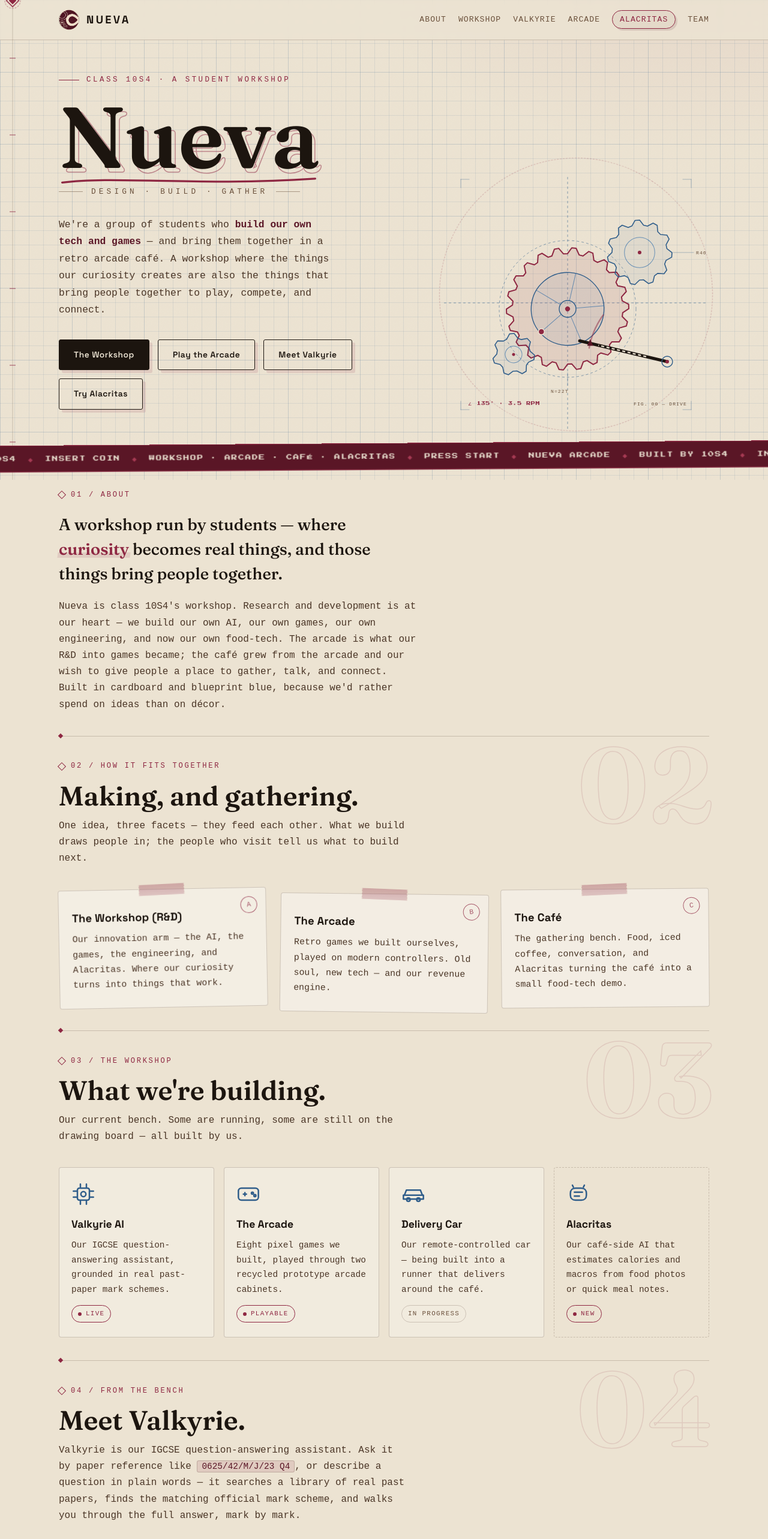
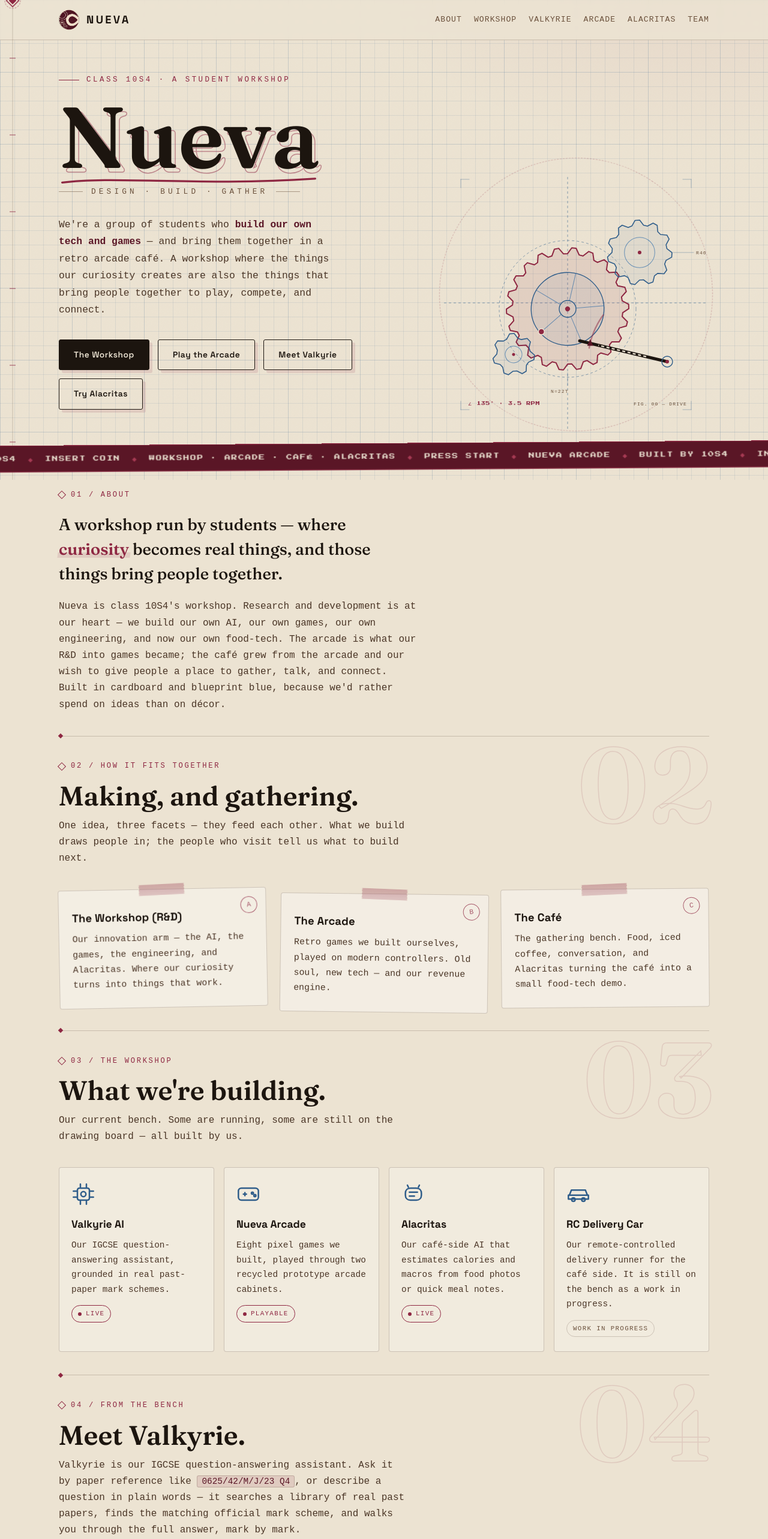
Before and after one commit to majjesticbanana/OrionProject, a Next.js app: page / in a window 1280 px wide. Shown: the top 2566 px of the page at 60% size. Built offline with nearby package versions, Linux system fonts and the light colour scheme; a web font is replaced by a local one.

Commit message:
Update 2.3

```diff
--- a/app/globals.css
+++ b/app/globals.css
@@ -131,24 +131,6 @@ nav{
 .navlinks a:hover, .navlinks a.active{ color:var(--maroon); }
 .navlinks a:hover::after, .navlinks a.active::after{ transform:scaleX(1); transform-origin:left; }
 
-.navlinks a.nav-spotlight{
-  color:var(--maroon);
-  border:1.5px solid var(--maroon);
-  border-radius:999px;
-  padding:7px 12px;
-  margin-top:-7px;
-  background:rgba(81,23,37,.045);
-  box-shadow:3px 3px 0 rgba(81,23,37,.12);
-}
-.navlinks a.nav-spotlight::after{ display:none; }
-.navlinks a.nav-spotlight:hover,
-.navlinks a.nav-spotlight.active{
-  color:var(--paper);
-  background:var(--maroon);
-  transform:translate(1px,1px);
-  box-shadow:1px 1px 0 rgba(81,23,37,.22);
-}
-
 
 /* ---------- BUTTONS ---------- */
 .btn{ padding:13px 24px; border-radius:3px; font-family:'Space Grotesk',sans-serif;
@@ -207,7 +189,6 @@ footer{ border-top:1px solid var(--line); margin-top:30px; padding:40px 0 30px;
   .nav-inner{ flex-direction:column; gap:10px; }
   .navlinks{ justify-content:center; gap:10px; }
   .navlinks a{ font-size:.76rem; }
-  .navlinks a.nav-spotlight{ padding:6px 10px; margin-top:0; }
   .foot-grid{ flex-direction:column; }
 }
 
--- a/app/page.tsx
+++ b/app/page.tsx
@@ -120,6 +120,7 @@ export default function Home() {
               <p>Our IGCSE question-answering assistant, grounded in real past-paper mark schemes.</p>
               <span className="status live">Live</span>
             </div>
+
             <div className="proj reveal">
               <div className="icon">
                 <svg viewBox="0 0 24 24" fill="none" stroke="currentColor" strokeWidth="1.5" strokeLinecap="round" strokeLinejoin="round">
@@ -127,22 +128,12 @@ export default function Home() {
                   <circle cx="16" cy="11" r="1" /><circle cx="18.5" cy="13.5" r="1" />
                 </svg>
               </div>
-              <h3>The Arcade</h3>
+              <h3>Nueva Arcade</h3>
               <p>Eight pixel games we built, played through two recycled prototype arcade cabinets.</p>
               <span className="status live">Playable</span>
             </div>
-            <div className="proj reveal">
-              <div className="icon">
-                <svg viewBox="0 0 24 24" fill="none" stroke="currentColor" strokeWidth="1.5" strokeLinecap="round" strokeLinejoin="round">
-                  <path d="M3 13l2-5h14l2 5" /><path d="M2 13h20v4H2z" />
-                  <circle cx="7" cy="17.5" r="1.7" /><circle cx="17" cy="17.5" r="1.7" />
-                </svg>
-              </div>
-              <h3>Delivery Car</h3>
-              <p>Our remote-controlled car &mdash; being built into a runner that delivers around the caf&eacute;.</p>
-              <span className="status">In progress</span>
-            </div>
-            <Link href="/alacritas" className="proj more reveal proj-link">
+
+            <Link href="/alacritas" className="proj reveal proj-link">
               <div className="icon">
                 <svg viewBox="0 0 24 24" fill="none" stroke="currentColor" strokeWidth="1.5" strokeLinecap="round" strokeLinejoin="round">
                   <path d="M4 11c0-3 2-5 5-5h6c3 0 5 2 5 5v2c0 3-2 5-5 5H9c-3 0-5-2-5-5v-2z" />
@@ -152,8 +143,20 @@ export default function Home() {
               </div>
               <h3>Alacritas</h3>
               <p>Our caf&eacute;-side AI that estimates calories and macros from food photos or quick meal notes.</p>
-              <span className="status live">New</span>
+              <span className="status live">Live</span>
             </Link>
+
+            <div className="proj reveal">
+              <div className="icon">
+                <svg viewBox="0 0 24 24" fill="none" stroke="currentColor" strokeWidth="1.5" strokeLinecap="round" strokeLinejoin="round">
+                  <path d="M3 13l2-5h14l2 5" /><path d="M2 13h20v4H2z" />
+                  <circle cx="7" cy="17.5" r="1.7" /><circle cx="17" cy="17.5" r="1.7" />
+                </svg>
+              </div>
+              <h3>RC Delivery Car</h3>
+              <p>Our remote-controlled delivery runner for the caf&eacute; side. It is still on the bench as a work in progress.</p>
+              <span className="status">Work in progress</span>
+            </div>
           </div>
         </section>
       </div>
--- a/src/components/Nav.tsx
+++ b/src/components/Nav.tsx
@@ -12,7 +12,7 @@ const NAV_LINKS = [
   { key: "projects", label: "Workshop", href: "/#projects", scroll: true },
   { key: "try", label: "Valkyrie", href: "/#try", scroll: true },
   { key: "arcade", label: "Arcade", href: "/arcade", scroll: false },
-  { key: "alacritas", label: "Alacritas", href: "/alacritas", scroll: false, spotlight: true },
+  { key: "alacritas", label: "Alacritas", href: "/alacritas", scroll: false },
   { key: "team", label: "Team", href: "/#team", scroll: true },
 ];
 
@@ -31,9 +31,7 @@ export default function Nav({ activeLink }: NavProps) {
               <Link
                 href={link.href}
                 data-scroll-link={link.scroll ? "true" : undefined}
-                className={[activeLink === link.key ? "active" : "", link.spotlight ? "nav-spotlight" : ""]
-                  .filter(Boolean)
-                  .join(" ")}
+                className={activeLink === link.key ? "active" : ""}
               >
                 {link.label}
               </Link>
```
Also changed, not shown: app/alacritas/alacritas.css (+15 -7 lines), app/alacritas/page.tsx (+48 -21 lines).
